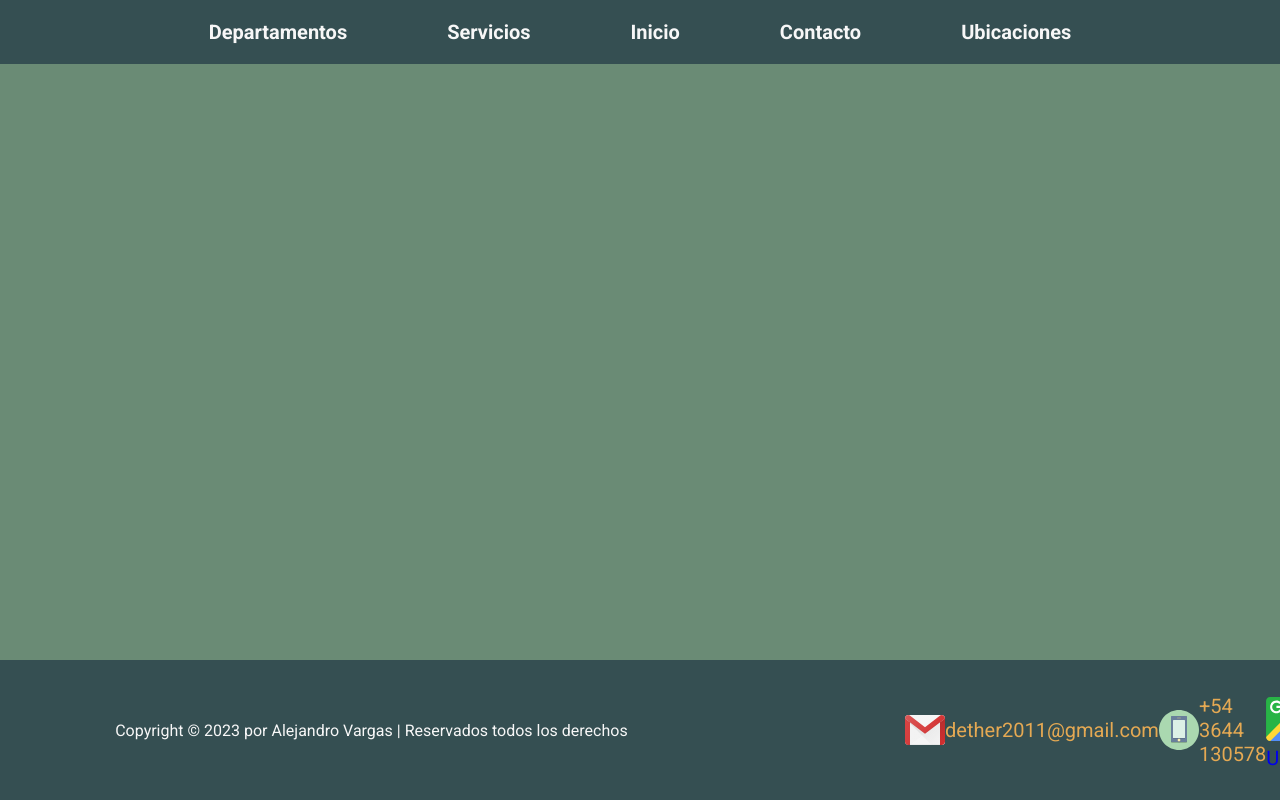
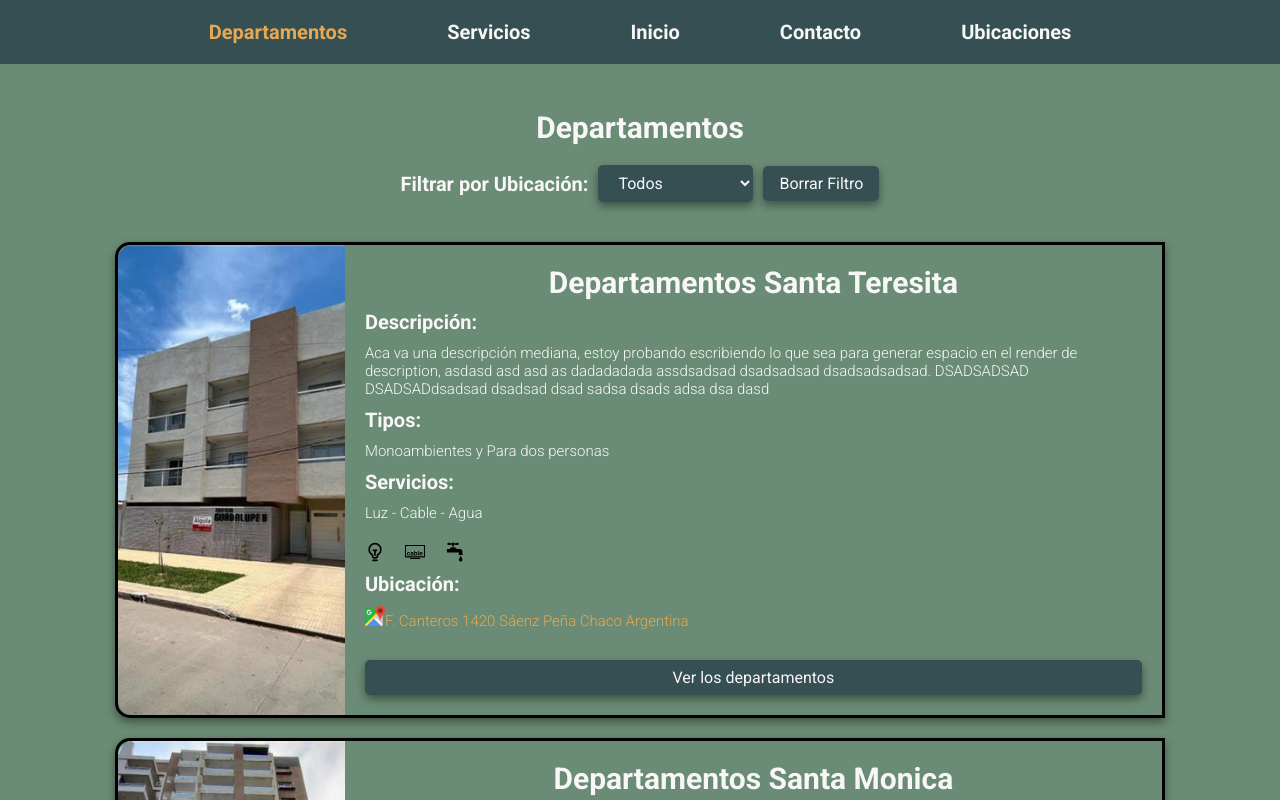
Before and after one commit to dether/Apartment-Rental, a React (Vite) app: page /departaments in a window 1280 px wide. Shown: the top 800 px of the page. Built offline with nearby package versions, Linux system fonts and the light colour scheme.

Commit message:
fix departments

```diff
--- a/src/App.tsx
+++ b/src/App.tsx
@@ -2,14 +2,14 @@ import "./styles/index.scss";
 import { Routes, Route } from "react-router-dom";
 import Home from "./Component/Home/Home";
 import Nav from "./Component/Nav";
-/* import Departments from "./Component/Departaments/Departments"; */
+import Departments from "./Component/Departaments/Departments";
 import DepartmentsST from "./Component/Departaments/DepartmentsST";
 import DepartmentsSM from "./Component/Departaments/DepartmentsSM";
 import Contact from "./Component/Contact";
 import Location from "./Component/Location";
 import Footer from "./Component/Footer";
 import Services from "./Component/Services";
-import Departamentos from "./Component/Departments2";
+import Departaments from "./Component/Departaments/Departments";
 
 function App() {
 	return (
@@ -18,7 +18,7 @@ function App() {
 			<div className="content">
 				<Routes>
 					<Route path="/" element={<Home />} />
-					<Route path="/departamentos" element={<Departamentos />} />
+					<Route path="/departaments" element={<Departaments />} />
 					<Route
 						path="/departments/santa-teresita"
 						element={<DepartmentsST />}
--- a/src/Component/Departaments/Departments.tsx
+++ b/src/Component/Departaments/Departments.tsx
@@ -1,154 +1,115 @@
-import React from "react";
-import { Link } from "react-router-dom";
-import ST1 from "../../../public/ST/ST1.jpg";
-import SM1 from "../../../public/SM/SM1.jpg";
-import departmentsSM from "../../utils/departmentsSM.json";
-import departmentsST from "../../utils/departmentsST.json";
-
-interface Department {
-	type: string;
+import React, { useState } from "react";
+import departmentsData from "../../utils/departments.json";
+import location from "../../../public/icon/location.svg"
+interface GeneralDepartments {
+	types: string[];
+	location: string;
 	name: string;
-	available: boolean;
+	servicesIcon: string[];
 	services: string[];
 	description: string;
-	dimensions: string;
+	dimensions: string[];
 	img: string;
+	mapEmbedUrl: string;
+	redirection: string;
 }
 
-const Departments: React.FC = () => {
-	const countAvailableST = departmentsST.departmentsSantaTeresita.filter(
-		(department: Department) => department.available === true
-	).length;
-	const countNotAvailableST = departmentsST.departmentsSantaTeresita.filter(
-		(department: Department) => department
-	).length;
+const Departaments: React.FC = () => {
+	const [selectedFilter, setSelectedFilter] = useState("Location");
 
-	const countAvailableSM = departmentsSM.departmentsSantaMonica.filter(
-		(department: Department) => department.available === true
-	).length;
-	const countNotAvailableSM = departmentsSM.departmentsSantaMonica.filter(
-		(department: Department) => department
-	).length;
+	const filteredDepartments =
+		selectedFilter === "Location"
+			? departmentsData.departmentST.concat(departmentsData.departmentSM)
+			: selectedFilter === "Santa Teresita"
+			? departmentsData.departmentST
+			: departmentsData.departmentSM;
 
 	return (
-		<section className="departments" id="departments">
+		<section className="departaments" id="departaments">
 			<h2>Departamentos</h2>
-
-			<div className="card-container">
-
-				<div className="card">
-					<Link to="/departments/santa-teresita" className="custom-link">
-						<div className="first-content">
-							<img src={ST1} alt="Santa Teresita" className="card-img" />
-							<span>Departamentos en Santa Teresita</span>
-							<p>
-								Estás buscando un departamento en Santa Teresita? Te presentamos
-								estas excelentes opciones...
-							</p>
-							<strong>
-								Departamentos disponibles: {countAvailableST}/
-								{countNotAvailableST}
-							</strong>
-						</div>
-					</Link>
-				</div>
-
-				<div className="card">
-					<Link to="/departments/santa-monica" className="custom-link">
-						<div className="first-content">
-							<img src={SM1} alt="Santa Monica" className="card-img" />
-							<span>Departamentos en Santa Monica</span>
-							<p>
-								Estás buscando un departamento en Santa Monica? Te presentamos
-								estas excelentes opciones...
-							</p>
-							<strong>
-								Departamentos disponibles: {countAvailableSM}/
-								{countNotAvailableSM}
-							</strong>
-						</div>
-					</Link>
-				</div>
-
+			<div className="departaments-filter">
+				<h2>Filtrar por Ubicación:</h2>
+				<select
+					value={selectedFilter}
+					onChange={(e) => setSelectedFilter(e.target.value)}
+				>
+					<option value="Location">Todos</option>
+					<option value="Santa Teresita">Santa Teresita</option>
+					<option value="Santa Monica">Santa Monica</option>
+				</select>
+				<button className="btn" onClick={() => setSelectedFilter("Location")}>
+					Borrar Filtro
+				</button>
 			</div>
 
+			{filteredDepartments.map(
+				(department: GeneralDepartments, index: number) => (
+					<div key={index} className="departaments-option">
+						<div key={index} className="departaments-container">
+							<div className="departaments-img">
+								<img src={department.img} alt={department.name}></img>
+							</div>
+
+							<div className="departaments-info">
+								<h2>{department.name}</h2>
+								<h1>Descripción:</h1>
+								<p>{department.description}</p>
+								<h1>Tipos:</h1>
+								<p>{department.types.join(" y ")}</p>
+								<h1>Servicios:</h1>
+								<p>{department.services.join(" - ")}</p>
+								<div className="services-icons">
+									{department.servicesIcon.map((icon, index) => (
+										<img
+											key={index}
+											src={icon}
+											alt={`Icono de ${department.services[index]}`}
+										/>
+									))}
+								</div>
+								<h1>Ubicación:</h1>
+								<p><img src={location}></img><a href={department.redirection}>{department.location}</a></p>
+								<button className="btn">
+									{" "}
+									<a href={department.redirection}>
+										Ver los departamentos
+									</a>{" "}
+								</button>
+							</div>
+						</div>
+
+						{/* <div className="departamentos-ubicacion">
+							<div className="ubicacion-info">
+								<h2>Ubicación</h2>
+								<p>{department.location}</p>
+								<button className="btn">
+									<a
+										href="https://www.google.com/maps/place/F.+Canteros+1420,+S%C3%A1enz+Pe%C3%B1a,+Chaco/@-26.782146,-60.427665,18z/data=!4m5!3m4!1s0x94412d11169108f7:0x62a632a76bc4ef04!8m2!3d-26.7821464!4d-60.4276653?hl=es&entry=ttu"
+										target="_blank"
+										rel="noopener noreferrer"
+									>
+										Ir Google Maps
+									</a>
+								</button>
+								<button className="btn">
+									<a href="/contact">Contactar</a>
+								</button>
+							</div>
+
+							<iframe
+								src={department.mapEmbedUrl}
+								width="500"
+								height="400"
+								style={{ border: "0" }}
+								loading="lazy"
+								referrerPolicy="no-referrer-when-downgrade"
+							></iframe>
+						</div> */}
+					</div>
+				)
+			)}
 		</section>
 	);
 };
 
-export default Departments;
-
-/* import React from "react";
-import { Link } from "react-router-dom";
-import ST from "../../../public/ST/ST.png";
-import SM from "../../../public/SM/SM.png";
-import Bed from "../../../public/iconos/Bed.svg";
-import bath from "../../../public/iconos/bath.svg";
-
-const Departments: React.FC = () => {
-	return (
-		<div>
-			<section className="departments" id="departments">
-				<h2>Departamentos</h2>
-
-				<div className="card">
-					<Link to="/departments/santa-teresita">
-						<div className="first-content">
-							<img src={ST} alt="Santa Teresita"></img>
-							<span>Departamentos en Santa Teresita</span>
-							<p>
-								Estas buscando un departamento sobre Santa Teresita? Te
-								presentamos estas excelentes opciones...
-							</p>
-							<ul>
-								<li>
-									<img src={Bed} alt="Bed"></img>
-									<p>1</p>
-								</li>
-								<li>
-									<img src={bath} alt="bath"></img>
-									<p>1</p>
-								</li>
-							</ul>
-						</div>
-						<div className="second-content">
-							<img src={ST} alt="Santa Teresita"></img>
-							<span>Departamentos en Santa Teresita</span>
-						</div>
-					</Link>
-				</div>
-
-        <div className="card">
-					<Link to="/departments/santa-monica">
-						<div className="first-content">
-							<img src={SM} alt="Santa Monica"></img>
-							<span>Departamentos en Santa Monica</span>
-							<p>
-								Estas buscando un departamento sobre Santa Monica? Te
-								presentamos estas excelentes opciones...
-							</p>
-							<ul>
-								<li>
-									<img src={Bed} alt="Bed"></img>
-									<p>1</p>
-								</li>
-								<li>
-									<img src={bath} alt="bath"></img>
-									<p>1</p>
-								</li>
-							</ul>
-						</div>
-						<div className="second-content">
-							<img src={SM} alt="Santa Monica"></img>
-							<span>Departamentos en Santa Monica</span>
-						</div>
-					</Link>
-				</div>
-
-			</section>
-		</div>
-	);
-};
-
-export default Departments;
- */
+export default Departaments;
--- a/src/Component/Nav.tsx
+++ b/src/Component/Nav.tsx
@@ -20,7 +20,7 @@ const Nav: React.FC = () => {
 				Logo
 			</div> */}
 			<div className={`nav-links ${isNavOpen ? "open" : ""}`}>
-				<NavLink to="/departamentos" className="nav-link" onClick={closeNav}>
+				<NavLink to="/departaments" className="nav-link" onClick={closeNav}>
 					Departamentos
 				</NavLink>
 				<NavLink to="/services" className="nav-link" onClick={closeNav}>
--- a/src/styles/components/_departamentos.scss
+++ b/src/styles/components/_departamentos.scss
@@ -1,16 +1,16 @@
-.departamentos {
+.departaments {
 	display: grid;
-
-	/* gap: 2em; */
+	gap: 2em;
 	background: var(--second-bg-color);
-	padding-top: 12rem;
+	padding-top: 11rem;
 	margin-bottom: 12rem;
 	align-content: center;
 	justify-items: center;
 
-	.departamentos-filter{
-
-		padding-top: 4rem;
+	h2{
+		font-size: 3rem;
+	}
+	.departaments-filter {
 		display: flex;
 		align-items: center;
 		gap: 1em;
@@ -32,7 +32,7 @@
 
 			&:hover {
 				background: var(--main-color);
-			transition: 0.4s ease-in-out
+				transition: 0.4s ease-in-out;
 			}
 
 			option {
@@ -51,58 +51,71 @@
 
 			&:hover {
 				background: var(--main-color);
-        transition: 0.4s ease-in-out
+				transition: 0.4s ease-in-out;
 			}
 		}
 	}
-	.departamentos-option {
-		background: blue;
-		.departamentos-container {
-			/* background: blue; */
-			display: grid;
-			gap: 3rem;
-			padding: 0 1rem;
-			margin: 1rem auto;
+	.departaments-option {
+		border: 3px solid black;
+		box-shadow: 0 4px 8px rgba(0, 0, 0, 0.416);
+		border-top-left-radius: 15px;
+		border-bottom-left-radius: 15px;
+		.departaments-container {
+			display: flex;
 			justify-items: center;
-			grid-template-columns: repeat(3, 1fr);
 
-			.departamentos-img {
-				width: 100%;
-				max-width: 500px;
-				min-width: 200px;
-				height: 100%;
+			.departaments-img {
+				width: 50%;
+				display: flex;
+				align-items: center;
+				justify-content: center;
 
 				img {
 					width: 100%;
 					height: 100%;
+					max-width: 500px;
+					max-height: 100%;
+					border-top-left-radius: 15px;
+					border-bottom-left-radius: 15px;
+					object-fit: cover; // Ajusta la imagen a la altura del contenedor
 				}
 			}
-			.departamentos-info{
-				display:grid;
+			.departaments-info {
+				display: flex;
 				place-content: center;
+				flex-wrap: wrap;
+				flex-direction: column;
+				align-items: stretch;
+				margin: 0 2rem;
+				padding: 2rem 0;
+
 				h2 {
 					text-align: center;
 					font-size: 3rem;
-					margin-bottom: 2rem;
-					position: relative; /* Agregar posición relativa para z-index */
-					z-index: 1; /* Asegurar que el título esté por encima de las tarjetas */
+					margin-bottom: 1rem;
 				}
-				h1{
+				h1 {
 					font-size: 2rem;
 				}
-				p{
+				p {
 					margin-top: 1rem;
-					text-align: center;
+					text-align: left;
 					font-size: 1.5rem;
 					font-weight: 300;
+					margin-bottom: 1rem;
+
+					a {
+						text-decoration: none;
+						color: var(--main-color);
+					}
 				}
 
-				.services-icons{
+				.services-icons {
 					margin-top: 1rem;
-					display:flex;
-					place-content: center;
-					gap:2rem;
-
+					margin-bottom: 1rem;
+					display: flex;
+					place-content: left;
+					gap: 2rem;
 				}
 
 				.btn {
@@ -118,33 +131,58 @@
 
 					&:hover {
 						background: var(--main-color);
-						transition: 0.4s ease-in-out
+						transition: 0.4s ease-in-out;
+					}
+					a {
+						color: var(--text-color);
+						text-decoration: none;
 					}
 				}
 			}
 		}
-		.departamentos-ubicacion {
-			display: grid;
-			/* gap: 2em; */
-			background: var(--second-bg-color);
-			padding-top: rem;
-			align-content: center;
-			justify-items: center;
+		/* .departamentos-ubicacion {
+			display: flex;
+			padding-top: 2rem;
+			flex-direction: row;
+			align-items: center;
+			gap: 2rem;
+			justify-content: space-around;
+
+			.ubicacion-info {
 
 				h2 {
 					text-align: center;
 					font-size: 3rem;
 					margin-bottom: 2rem;
-				position: relative; /* Agregar posición relativa para z-index */
-				z-index: 1; /* Asegurar que el título esté por encima de las tarjetas */
+					position: relative;
+					z-index: 1;
+				}
+				a {
+					text-decoration: none;
+					color: var(--text-color);
 				}
 				p {
 					font-size: 1.5rem;
 					text-align: center;
 					margin-bottom: 2rem;
 				}
+				.btn {
+					padding: 0.5em 1em;
+					font-size: 1.6rem;
+					border: none;
+					border-radius: 5px;
+					background-color: var(--bg-color);
+					color: var(--text-color);
+					cursor: pointer;
+					box-shadow: 0 4px 8px rgba(0, 0, 0, 0.416);
+
+					&:hover {
+						background: var(--main-color);
+						transition: 0.4s ease-in-out;
+					}
 
 				}
 			}
-
+		} */
 	}
+}
--- a/src/utils/departments.json
+++ b/src/utils/departments.json
@@ -9,7 +9,8 @@
       "description": "Aca va una descripción mediana, estoy probando escribiendo lo que sea para generar espacio en el render de description, asdasd asd asd as dadadadada assdsadsad dsadsadsad dsadsadsadsad. DSADSADSAD DSADSADdsadsad dsadsad dsad sadsa dsads adsa dsa dasd",
       "dimensions": ["15x15 mtrs", "25x25 mtrs"],
       "img": "../../public/ST/ST1.jpg",
-      "mapEmbedUrl": "https://www.google.com/maps/embed?pb=!1m18!1m12!1m3!1d890.4531005630819!2d-60.42749823889236!3d-26.78224922675508!2m3!1f0!2f0!3f0!3m2!1i1024!2i768!4f13.1!3m3!1m2!1s0x94412d11169108f7%3A0x62a632a76bc4ef04!2sF.%20Canteros%201420%2C%20S%C3%A1enz%20Pe%C3%B1a%2C%20Chaco%2C%20Argentina!5e0!3m2!1ses!2sus!4v1691638684023!5m2!1ses!2sus"
+      "mapEmbedUrl": "https://www.google.com/maps/embed?pb=!1m18!1m12!1m3!1d890.4531005630819!2d-60.42749823889236!3d-26.78224922675508!2m3!1f0!2f0!3f0!3m2!1i1024!2i768!4f13.1!3m3!1m2!1s0x94412d11169108f7%3A0x62a632a76bc4ef04!2sF.%20Canteros%201420%2C%20S%C3%A1enz%20Pe%C3%B1a%2C%20Chaco%2C%20Argentina!5e0!3m2!1ses!2sus!4v1691638684023!5m2!1ses!2sus",
+      "redirection": "/departments/santa-teresita"
     }
   ],
   "departmentSM": [
@@ -22,7 +23,8 @@
       "description": "Aca va una descripción mediana, estoy probando escribiendo lo que sea para generar espacio en el render de description, asdasd asd asd as dadadadada assdsadsad dsadsadsad dsadsadsadsad. DSADSADSAD DSADSADdsadsad dsadsad dsad sadsa dsads adsa dsa dasd",
       "dimensions": ["15x15 mtrs", "25x25 mtrs"],
       "img": "../../public/SM/SM1.jpg",
-      "mapEmbedUrl": "https://www.google.com/maps/embed?pb=!1m18!1m12!1m3!1d890.4702888974131!2d-60.41547123044339!3d-26.780057998545388!2m3!1f0!2f0!3f0!3m2!1i1024!2i768!4f13.1!3m3!1m2!1s0x94412d6c0c48d81d%3A0x916c9ec8cf289285!2sLeandro%20N.%20Alem%201160%2C%20S%C3%A1enz%20Pe%C3%B1a%2C%20Chaco%2C%20Argentina!5e0!3m2!1ses!2sus!4v1691638835732!5m2!1ses!2sus"
+      "mapEmbedUrl": "https://www.google.com/maps/embed?pb=!1m18!1m12!1m3!1d890.4702888974131!2d-60.41547123044339!3d-26.780057998545388!2m3!1f0!2f0!3f0!3m2!1i1024!2i768!4f13.1!3m3!1m2!1s0x94412d6c0c48d81d%3A0x916c9ec8cf289285!2sLeandro%20N.%20Alem%201160%2C%20S%C3%A1enz%20Pe%C3%B1a%2C%20Chaco%2C%20Argentina!5e0!3m2!1ses!2sus!4v1691638835732!5m2!1ses!2sus",
+      "redirection": "/departments/santa-monica"
 
     }
   ]
```
Also changed, not shown: src/Component/Departaments/borrar.tsx (added, +154 -0 lines), src/Component/Departments2.tsx (deleted, +0 -92 lines), public/icon/location.svg. Lines whose indentation alone changed are shown as unchanged.
